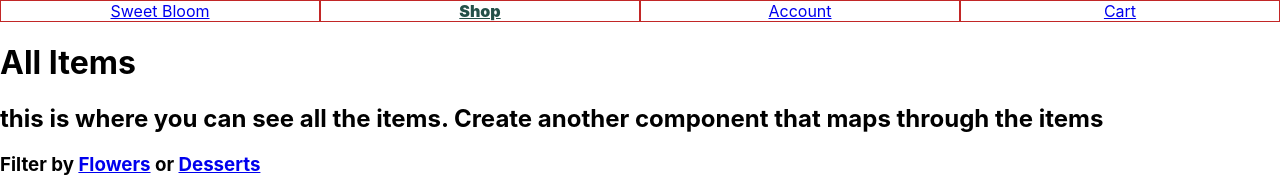
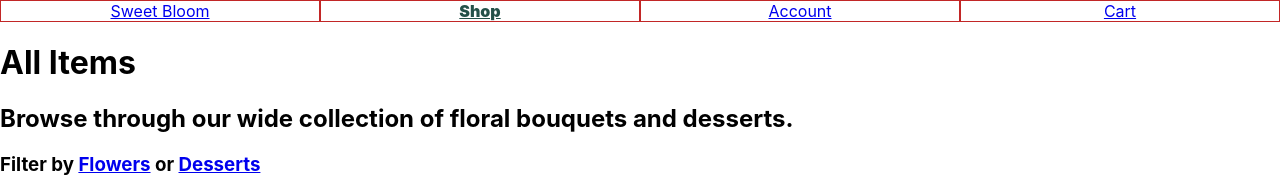
Before and after one commit to christineyoo/sweet-bloom, a React (Create React App) app: page /shop in a window 1280 px wide. Shown: the top 194 px of the page. Built offline with nearby package versions, Linux system fonts and the light colour scheme; no server answers.

Commit message:
added wrappping for style

```diff
--- a/src/pages/group/Group.js
+++ b/src/pages/group/Group.js
@@ -3,6 +3,8 @@ import './Group.css';
 
 class Group extends Component {
   state = {};
+  // if group_id=1, then render the flowers. If group_id=2, then render the desserts
+
   render() {
     return (
       <div>
--- a/src/pages/landing/Landing.js
+++ b/src/pages/landing/Landing.js
@@ -124,7 +124,7 @@ class Landing extends Component {
                 Thank you, Sweet Bloom, for delivering the best flowers and
                 dessert to celebrate our 30th wedding anniversary.
               </p>
-              <p>- Erik from La Crescenta, CA</p>
+              <p>- Erik from Los Angeles, CA</p>
             </section>
             <section className='landing-flex-1'>
               <img
--- a/src/pages/shop/Shop.js
+++ b/src/pages/shop/Shop.js
@@ -34,8 +34,7 @@ class Shop extends Component {
       <div>
         <h1>All Items</h1>
         <h2>
-          this is where you can see all the items. Create another component that
-          maps through the items
+          Browse through our wide collection of floral bouquets and desserts.
         </h2>
         <h3>
           Filter by <Link to='/group'>Flowers</Link> or{' '}
```
